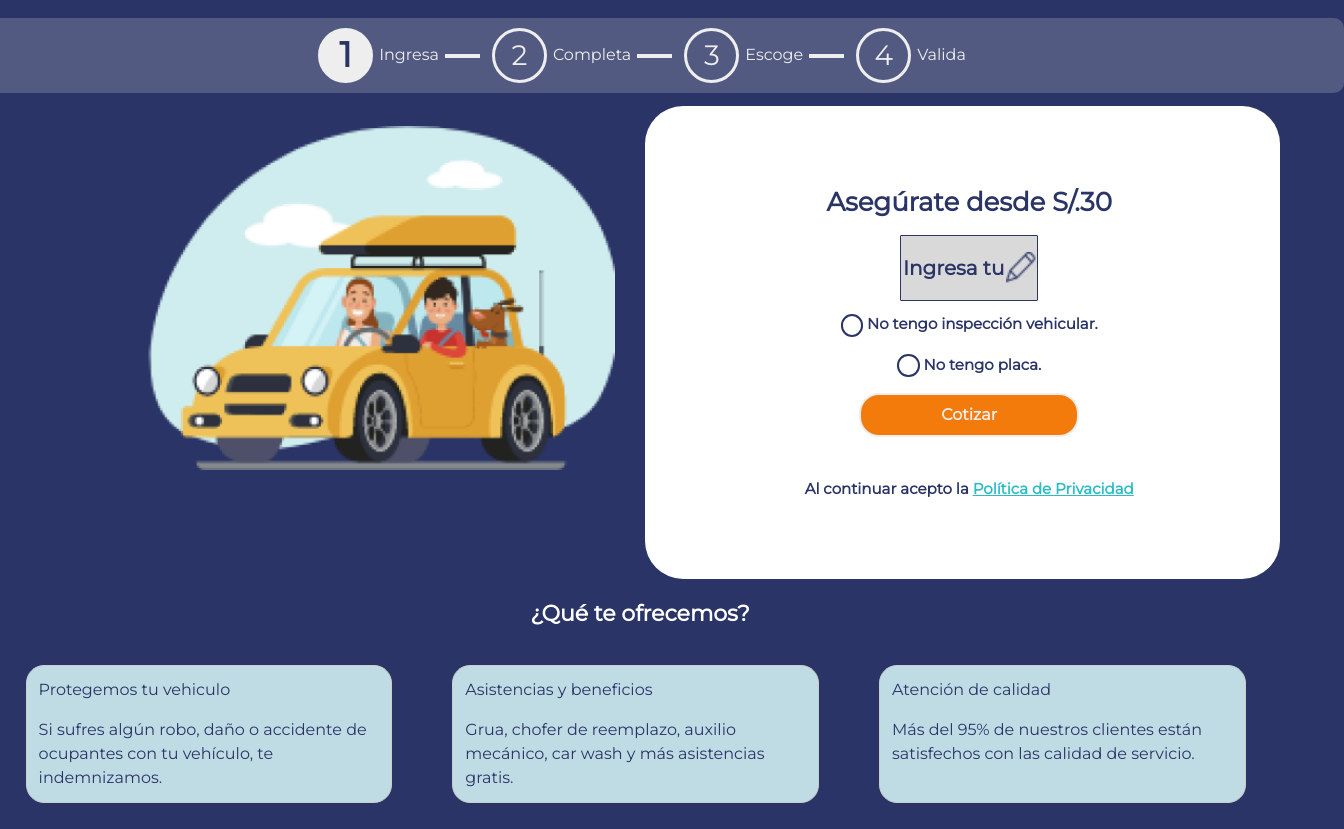
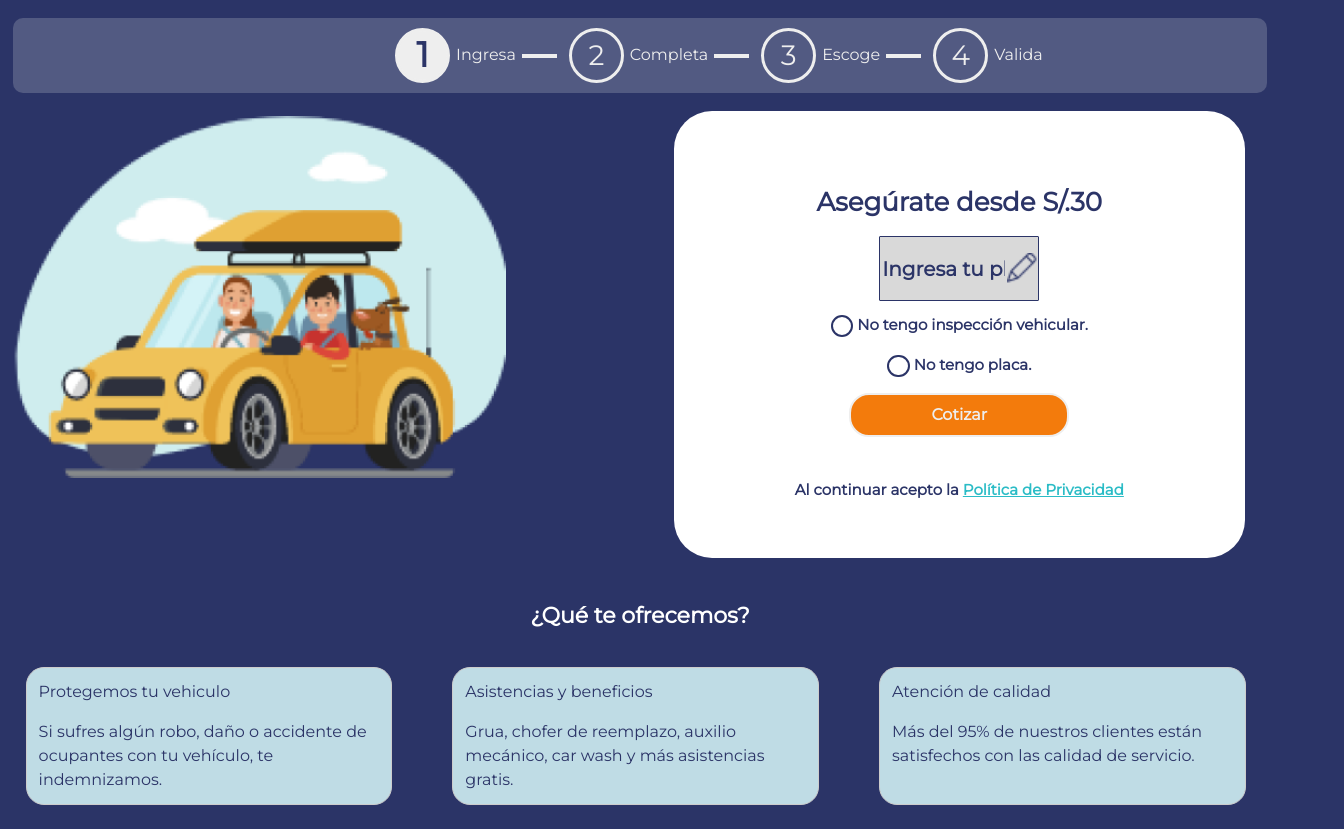
Before and after one commit to FrontEnd-SegurosYa/SegurosYA_Project_Frontend, a React app in the folder segurosya_frontend/: page /cotizacion1 in a window 1280 px wide. Shown: the part 64-893 px from the top of the page, 1344 px wide, since content can reach past the window. Built offline with nearby package versions, Linux system fonts and the light colour scheme.

Commit message:
Correciones menores de apriencia (50%)

```diff
--- a/segurosya_frontend/src/componentes/barraProgreso/BarraProgreso.css
+++ b/segurosya_frontend/src/componentes/barraProgreso/BarraProgreso.css
@@ -19,6 +19,7 @@
     padding-right: 30%;
     border-radius: 10px;
     color: var(--colorBlanco1);
+    overflow: hidden;
 }
 
 .ContenedorParteBarraProgreso {
--- a/segurosya_frontend/src/componentes/formularioClienteSinCuenta/FormularioClienteSinCuenta.js
+++ b/segurosya_frontend/src/componentes/formularioClienteSinCuenta/FormularioClienteSinCuenta.js
@@ -198,7 +198,7 @@ function ContenedorPrincipal ( {rumbo} ) {
 
                         <div className='ContenedorCampoUbicacion'>
                             <div><p>Distrito:</p></div>
-                            <div>
+                            <div className='ContenedorSelectUbicacion'>
                                 <Controller
                                 name="distrito"
                                 control={control}
--- a/segurosya_frontend/src/componentes/formularioPlacaCotizacion/FormularioPlacaCotizacion.css
+++ b/segurosya_frontend/src/componentes/formularioPlacaCotizacion/FormularioPlacaCotizacion.css
@@ -6,43 +6,46 @@
     display: grid;
     grid-template-columns: 7fr 7fr ;
     grid-gap: 10px;
+    width: 100%;
+    max-height: 800px;
 }
 
-.ContenedorImagen {
-    padding: 20px;
+.ContenedorImagenCotizacion {
+    padding: 10px;
     text-align: right;
     vertical-align: middle;
-    max-width: 100%;
+    width: 70%;
     height: 423px;
     background-color: var(--colorAzul1);
+    /* background-color: red; */
 }
 
-.ContenedorFormulario {
-    /* padding: (top and bottom) (left and right)*/
-    /* margin-top: 2%;
-    margin-bottom: 6.5%;
-    margin-left: 1%;
-    margin-right: 40%; */
+.ContenedorFormularioCotizacion {
+    display: block;
     text-align: center;
     background-color: var(--colorBlanco2);
     border-radius: 38px;
     z-index: 2;
+    max-width: 100%;
+    height: 20.5%;
     padding-right: 10%;
-
+    background-color: transparent;
   }
 
   /* Estilos Forlmulario Placa Cotizacion */
 
-.TamannhosAreasFormularios {
+.TamannhosAreasFormulariosCotizacion {
+  height: 1fr;
     display: grid;
     grid-template-rows: 1.5fr 1fr 1fr 0.5fr 1.5fr;
     background-color: var(--colorBlanco2);
     border-radius: 38px;
-    max-width: 100%;
+    width: 100%;
     margin-left: 5%;
     margin-left: 5%;
     margin-top: 1%;
     margin-bottom: 4%;
+
     text-align: center;
   }
 
--- a/segurosya_frontend/src/componentes/formularioPlacaCotizacion/FormularioPlacaCotizacion.js
+++ b/segurosya_frontend/src/componentes/formularioPlacaCotizacion/FormularioPlacaCotizacion.js
@@ -12,10 +12,10 @@ import imagenLapicero1 from '../../img/imagenBoligrafo.png';
 export function FormularioPlacaCotizacion ({datosCliente}) {
     return (
         <div className="FormularioPlacaCotizacion">
-            <div className="ContenedorImagen">
+            <div className="ContenedorImagenCotizacion">
                 <img src={imagenCotizacion1} alt="imagenCotizacion1" height={"90%"} />
             </div>
-            <div className="ContenedorFormulario">
+            <div className="ContenedorFormularioCotizacion">
                 <FormularioPlaca datosCliente = {datosCliente} />
             </div>
         </div>
@@ -38,8 +38,8 @@ function FormularioPlaca ({datosCliente}) {
     }
     const sinPlaca = watch("noPoseePlaca");
     return (
-        <form onSubmit={handleSubmit(onSubmit)}>
-            <div className="TamannhosAreasFormularios">
+        <form onSubmit={handleSubmit(onSubmit)} className="TamannhosAreasFormulariosCotizacion">
+
                 <div className="Texto1Formulario">
                     Asegúrate desde S/.30
                 </div>
@@ -72,7 +72,7 @@ function FormularioPlaca ({datosCliente}) {
                     </p>
                 </div>
 
-            </div>
+
         </form>
     );
 }
--- a/segurosya_frontend/src/componentes/formularioPlacaSoat/FormularioPlacaSoat.css
+++ b/segurosya_frontend/src/componentes/formularioPlacaSoat/FormularioPlacaSoat.css
@@ -8,7 +8,7 @@
     grid-gap: 10px;
 }
 
-.ContenedorImagen {
+.ContenedorImagenSoat {
     padding: 20px;
     text-align: right;
     vertical-align: middle;
@@ -17,7 +17,7 @@
     background-color: var(--colorAzul1);
 }
 
-.ContenedorFormulario {
+.FormularioPlacaSoat .ContenedorFormulario {
     /* padding: (top and bottom) (left and right)*/
     /* margin-top: 2%;
     margin-bottom: 6.5%;
@@ -193,5 +193,12 @@
   .ContenedorOpciones {
     display: grid;
     grid-template-columns: repeat(3, 1fr);
+    padding-left: 30%;
+    padding-right: 30%;
+    /* padding-top: 1%; */
+    padding-bottom: 1.5%;
     /* grid-auto-rows: minmax(100px, auto); */
+    font-weight: 900;
+    color: var(--colorAzul1);
+    height: fit-content;
   }
--- a/segurosya_frontend/src/componentes/formularioPlacaSoat/FormularioPlacaSoat.js
+++ b/segurosya_frontend/src/componentes/formularioPlacaSoat/FormularioPlacaSoat.js
@@ -13,7 +13,7 @@ import imagenLapicero1 from '../../img/imagenBoligrafo.png';
 export function FormularioPlacaSoat ({datosCliente}) {
     return (
         <div className="FormularioPlacaCotizacion">
-            <div className="ContenedorImagen">
+            <div className="ContenedorImagenSoat">
                 <img src={imagenSoat1} alt="imagenAutoSoat" height={"90%"} />
             </div>
             <div className="ContenedorFormulario">
@@ -135,7 +135,7 @@ function FormularioPlaca ({datosCliente}) {
                         <img src={imagenLapicero1} alt="imagenLapicero1" height={"50%"} />
                     </div>
                 </div>
-                {errors.placa && <p className="error-message">Ingrese la placa en mayúsculas y con in guión.</p>}
+                {errors.placa && <p className="error-message">Ingrese la placa con este formato: "ABC-123".</p>}
 
                 {selectedCheckbox===null && <p className="error-message">Seleccione un tipo de auto.</p>}
                 {/* {selectedCheckbox} */}
--- a/segurosya_frontend/src/componentes/infoCotizacion/InfoCotizaciones.css
+++ b/segurosya_frontend/src/componentes/infoCotizacion/InfoCotizaciones.css
@@ -44,3 +44,7 @@
     box-sizing: border-box;
     color: var(--colorAzul1);
 }
+
+.br {
+    width: 100%;
+}
--- a/segurosya_frontend/src/componentes/infoCotizacion/InfoCotizaciones.js
+++ b/segurosya_frontend/src/componentes/infoCotizacion/InfoCotizaciones.js
@@ -9,7 +9,7 @@ const InfoCotizaciones = () => {
   return (
     <div className='InformacionCotizaciones'>
         <div className='bloque-datos'>
-            <br/>
+            <br></br>
             <TituloBloques titulo='¿Qué te ofrecemos?'/>
             <br/>
             <div className='lista-horizontal'>
```
